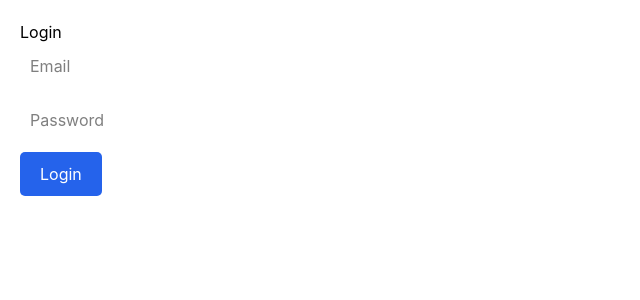
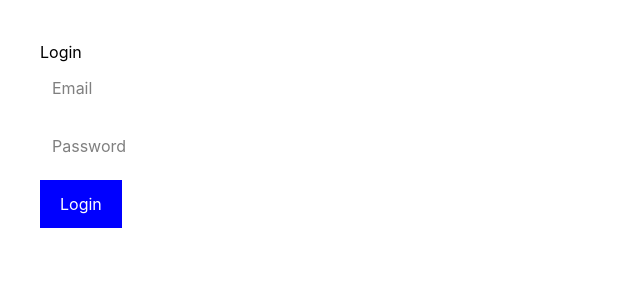
Before and after one commit to phatc541-tech/notes-app, a React (Vite) app in the folder client/: page /login in a window 1280 px wide. Shown: the top 300 px of the page, without its empty margins (0-640 px from the left). Built offline with nearby package versions, Linux system fonts and the light colour scheme.

Commit message:
fix login token

```diff
--- a/client/src/pages/Login.jsx
+++ b/client/src/pages/Login.jsx
@@ -1,58 +1,78 @@
-import { useState } from "react";
+import {
 
-import { useNavigate } from "react-router-dom";
+  useState
+
+} from "react";
+
+import {
+
+  useNavigate
+
+} from "react-router-dom";
 
 import api from "../services/api";
 
 function Login() {
 
-  const navigate = useNavigate();
+  const navigate =
+    useNavigate();
 
-  // =====================
-  // STATES
-  // =====================
+  const [email, setEmail] =
+    useState("");
 
-  const [email, setEmail] = useState("");
+  const [password, setPassword] =
+    useState("");
 
-  const [password, setPassword] = useState("");
+  // ======================
+  // LOGIN
+  // ======================
 
-  // =====================
-  // LOGIN
-  // =====================
-
-  const handleLogin = async (e) => {
-
-    e.preventDefault();
+  const handleLogin = async () => {
 
     try {
 
-      const res = await api.post(
+      const res =
+
+        await api.post(
 
           "/auth/login",
 
           {
+
             email,
             password
+
           }
 
         );
 
-      console.log(res.data);
+      // SAVE TOKEN
 
       localStorage.setItem(
+
         "token",
+
         res.data.token
+
       );
 
-      alert("Login Success");
+      // GO HOME
 
       navigate("/");
 
-    } catch (error) {
+    }
+
+    catch (error) {
 
       console.log(error);
 
-      alert("Login Failed");
+      alert(
+
+        error.response?.data?.message ||
+
+        "Login failed"
+
+      );
 
     }
 
@@ -61,68 +81,107 @@ function Login() {
   return (
 
     <div
+
       style={{
-        padding: "20px"
+
+        padding: "40px"
+
       }}
+
     >
 
-      <h1>Login</h1>
+      <h1>
 
-      <form onSubmit={handleLogin}>
+        Login
 
-        {/* EMAIL */}
+      </h1>
 
       <input
+
         type="email"
+
         placeholder="Email"
+
         value={email}
+
         onChange={(e) =>
-            setEmail(e.target.value)
+
+          setEmail(
+            e.target.value
+          )
+
         }
+
         style={{
+
           width: "300px",
-            padding: "10px",
+
+          padding: "12px",
+
           marginBottom: "10px"
+
         }}
+
       />
 
       <br />
 
-        {/* PASSWORD */}
+      <input
 
-        <input
         type="password"
+
         placeholder="Password"
+
         value={password}
+
         onChange={(e) =>
-            setPassword(e.target.value)
+
+          setPassword(
+            e.target.value
+          )
+
         }
+
         style={{
+
           width: "300px",
-            padding: "10px",
+
+          padding: "12px",
+
           marginBottom: "10px"
+
         }}
+
       />
 
       <br />
 
       <button
-          type="submit"
+
+        onClick={handleLogin}
+
         style={{
-            background: "#2563eb",
+
+          padding: "12px 20px",
+
+          background: "blue",
+
           color: "white",
-            border: "none",
-            padding: "10px 20px",
-            borderRadius: "5px"
+
+          border: "none"
+
         }}
+
       >
+
         Login
+
       </button>
 
-      </form>
+    </div>
 
-    </div>
   );
+
 }
 
 export default Login;
--- a/client/src/services/api.js
+++ b/client/src/services/api.js
@@ -4,7 +4,7 @@ const api = axios.create({
 
   baseURL:
 
-    "https://YOUR-RENDER-LINK.onrender.com/api"
+    "https://notes-app-2-lppk.onrender.com/api"
 
 });
 
@@ -17,8 +17,11 @@ api.interceptors.request.use(
   (config) => {
 
     const token =
+
       localStorage.getItem(
+
         "token"
+
       );
 
     if (token) {
```
Also changed, not shown: 2 other files (tests, documents, lock files or other folders). Lines whose indentation alone changed are shown as unchanged.
